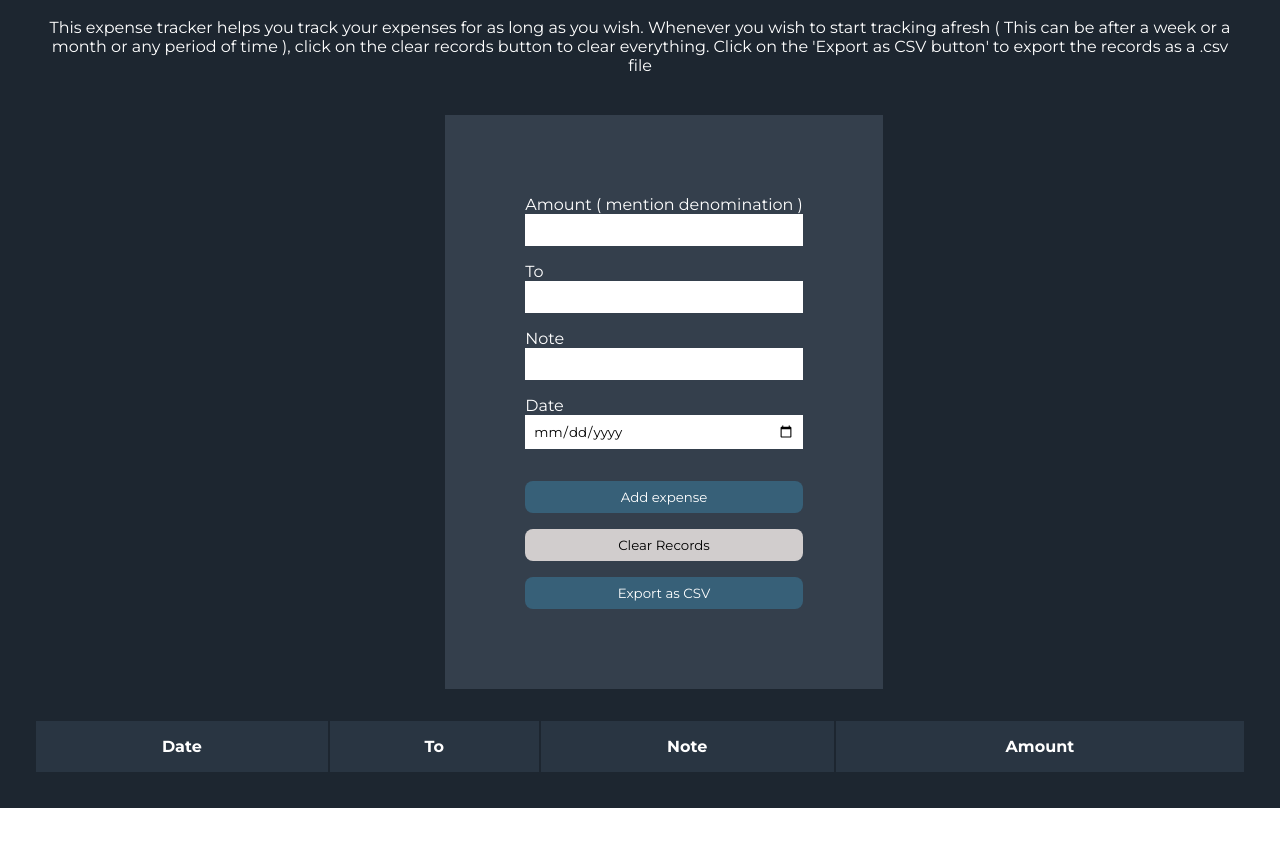
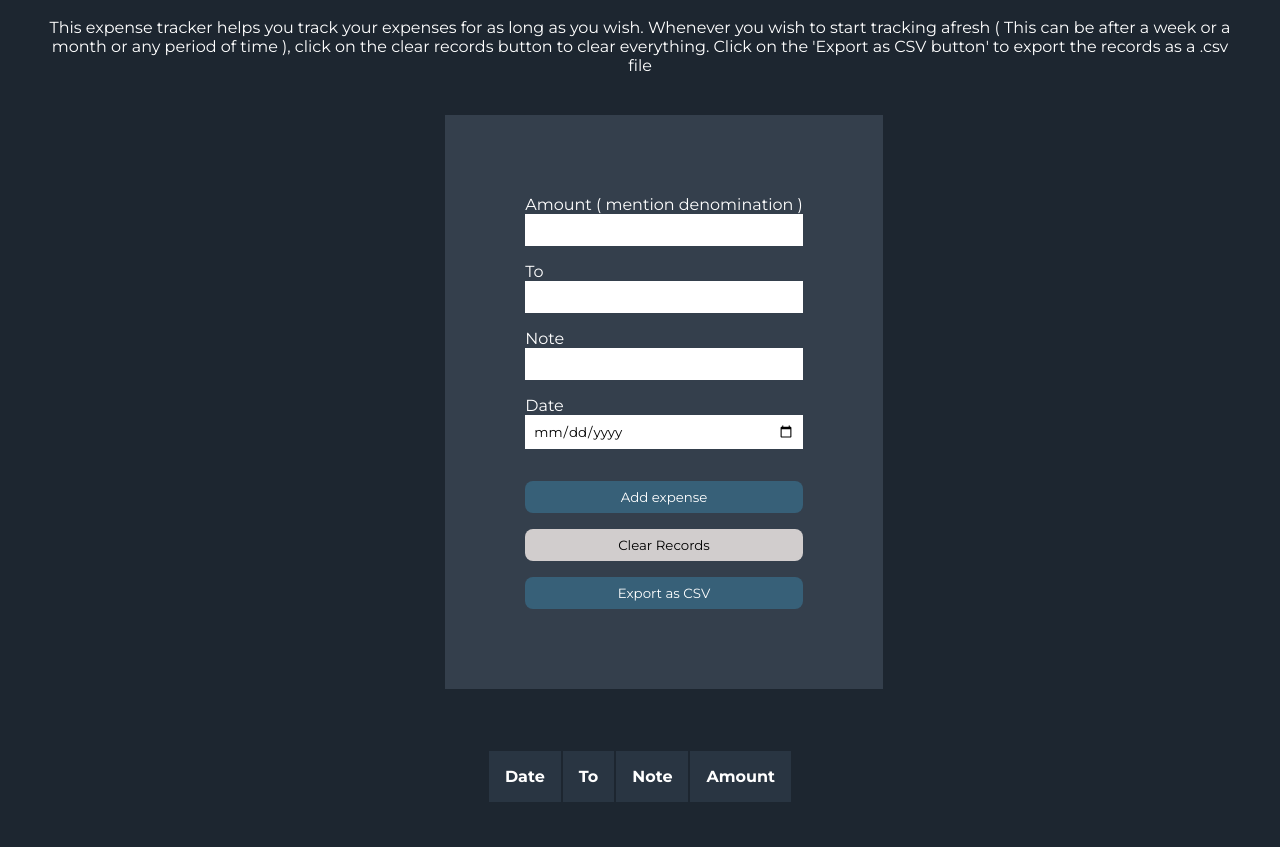
Before and after one commit to Manaswini1832/Expense-Tracker, a plain HTML site: page index.html in a window 1280 px wide. Shown: the part 101-948 px from the top of the page. Before the commit the page ends 909 px from the top, so only its background shows below. Drawn offline with Linux system fonts and the light colour scheme.

Commit message:
Add table overflow&adjust margins and padding

```diff
--- a/styles.css
+++ b/styles.css
@@ -85,14 +85,16 @@ body {
 }
 
 .history-container {
+  min-width: 100%;
   overflow-x: auto;
-  margin: 10px;
+  padding: 30px;
 }
 
-table {
-  min-width: 100%;
+.history-table {
+  margin: 10px;
   text-align: center;
   color: #fff;
+  margin: 0 auto;
 }
 
 th,
```
